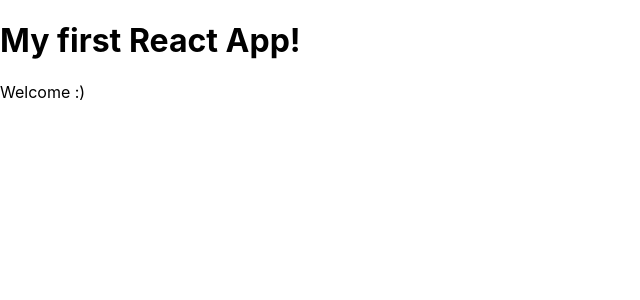
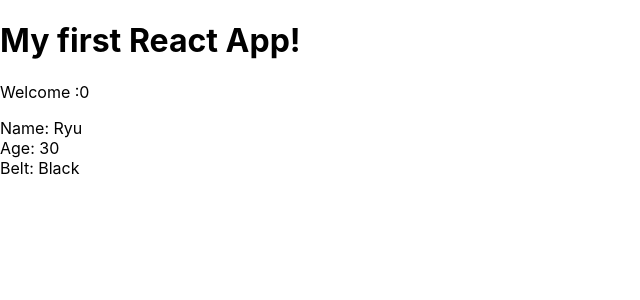
Before and after one commit to pratikdk/nn_rr_basic_react_app, a React (Create React App) app: page / in a window 1280 px wide. Shown: the top 300 px of the page, without its empty margins (0-640 px from the left). Built offline with nearby package versions, Linux system fonts and the light colour scheme.

Commit message:
nested ninjas class component into app class component

```diff
--- a/src/App.js
+++ b/src/App.js
@@ -1,11 +1,16 @@
+import React from "react";
+import Ninjas from "./Ninjas";
 
-function App() {
-  return (
-    <div className="App">
-      <h1>My first React App!</h1>
-      <p>Welcome :)</p>
-    </div>
-  );
+class App extends React.Component {
+  render() {
+    return (
+      <div className="App">
+        <h1>My first React App!</h1>
+        <p>Welcome :0</p>
+        <Ninjas />
+      </div>
+    );
+  }
 }
 
 export default App;
--- /dev/null
+++ b/src/Ninjas.js
@@ -0,0 +1,15 @@
+import React from "react";
+
+class Ninjas extends React.Component {
+    render() {
+        return (
+            <div className="ninja">
+                <div>Name: Ryu</div>
+                <div>Age: 30</div>
+                <div>Belt: Black</div>
+            </div>
+        );
+    }
+}
+
+export default Ninjas;
```
